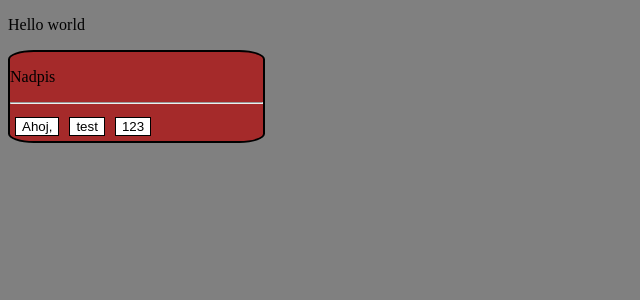
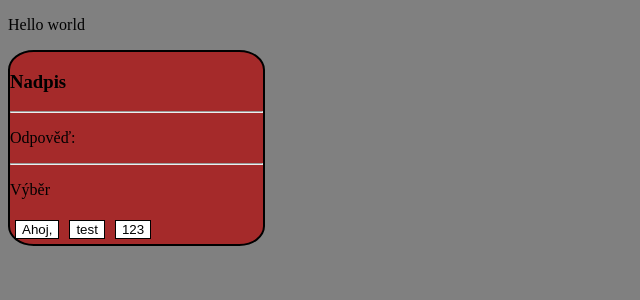
Before and after one commit to Vratislavberry/ReactCardsApp, a React (Vite) app: page / in a window 1280 px wide. Shown: the top 300 px of the page, without its empty margins (0-640 px from the left). Built offline with nearby package versions, Linux system fonts and the light colour scheme.

Commit message:
SplitCard and SplitCardSegment are functional

```diff
--- a/src/components/SplitCard.jsx
+++ b/src/components/SplitCard.jsx
@@ -1,15 +1,59 @@
 import React from "react";
 import SplitCardSegment from "./SplitCardSegment";
 
-// divides given text into buttons
 function SplitCard(props) {
+  // Init of textSegments hook
+  const [textSegments, setTextSegments] = React.useState(
+    props.text.split(" ").map((textPart, index) => {
+      return { id: index, text: textPart, checked: false };
+    })
+  );
+
+  console.log(textSegments);
+
+  // Handle functions
+  function handleCardSegmentClick(id) {
+   const tempObject = textSegments.find((segment) => {return segment.id === id})
+   tempObject.checked = !tempObject.checked;
+    setTextSegments((preValue) => {
+      return [
+        ...preValue.filter((segment) => {
+          return segment.id !== id;
+        }),
+        tempObject,
+      ];
+    });
+  }
+
+  // helper functions
+  function getSpecifiedSegments(textSegments, myFilter) {
+    return textSegments
+      .filter(myFilter)
+      .map((textSegment) => (
+        <SplitCardSegment
+          onClick={handleCardSegmentClick}
+          key={textSegment.id}
+          id={textSegment.id}
+          text={textSegment.text}
+          checked={textSegment.checked}
+        />
+      ));
+  }
+
   return (
     <div className="splitCard">
-      <p>{props.title}</p>
+      <h3>{props.title}</h3>
       <hr />
-      {props.text.split(" ").map((textSegment, index) => (
-        <SplitCardSegment key={index} id={index} text={textSegment} />
-      ))}
+      <p>Odpověď: </p>
+      {getSpecifiedSegments(textSegments, (textSegment) => {
+        return textSegment.checked === true;
+      })}
+
+      <hr />
+      <p>Výběr</p>
+      {getSpecifiedSegments(textSegments, (textSegment) => {
+        return textSegment.checked === false;
+      })}
     </div>
   );
 }
--- a/src/components/SplitCardSegment.jsx
+++ b/src/components/SplitCardSegment.jsx
@@ -1,7 +1,7 @@
 import React from "react";
 
 function SplitCardSegment(props) {
-    return <button className="splitCardSegment">{props.text}</button>
+    return <button onClick={() => {props.onClick(props.id)}} className="splitCardSegment">{props.text}</button>
 }
 
 export default SplitCardSegment;
```
